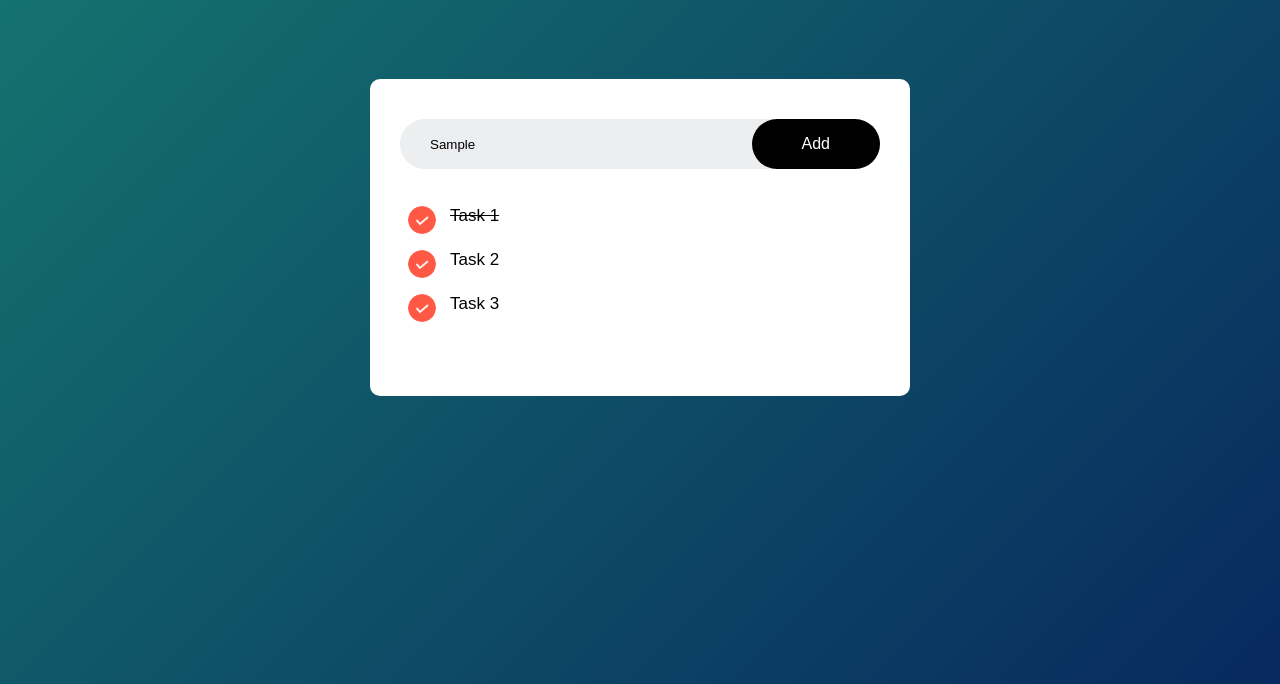
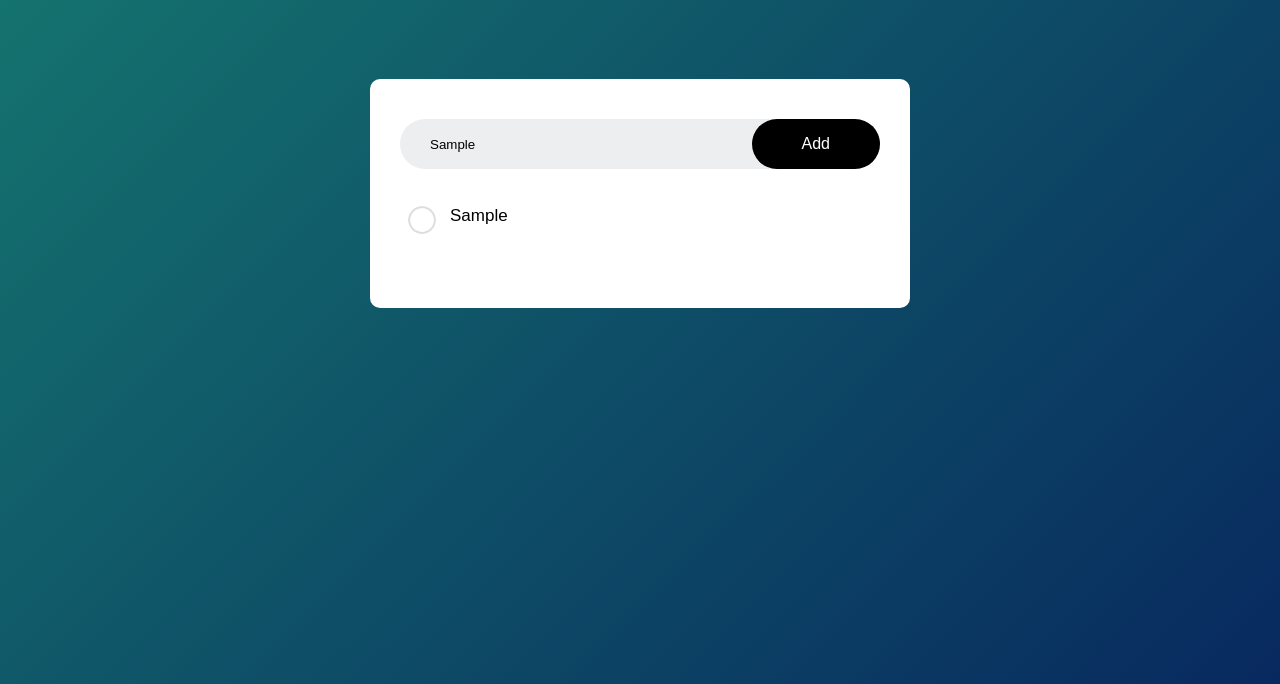
Before and after one commit to cescodev11/todolist-javascript, a plain HTML site: page index.html in a window 1280 px wide. Both pictures are taken after typing "Sample" into the empty fields and a click on the button "Add". Shown: the part 116-800 px from the top of the page. Drawn offline with Linux system fonts and the light colour scheme.

Commit message:
addTask-function

```diff
--- a/index.html
+++ b/index.html
@@ -15,15 +15,15 @@
       <div class="todo-app">
         <div class="row">
           <input type="text" id="input-box" placeholder="Add your text" />
-          <button>Add</button>
+          <button onclick="addTask()">Add</button>
         </div>
         <ul id="list-container">
-            <li class="checked">Task 1</li>
+          <!-- <li class="checked">Task 1</li>
             <li>Task 2</li>
-            <li>Task 3</li>
-
+            <li>Task 3</li> -->
         </ul>
       </div>
     </div>
+    <script src="script.js"></script>
   </body>
 </html>
--- /dev/null
+++ b/script.js
@@ -0,0 +1,12 @@
+const inputBox = document.getElementById("input-box");
+const listContainer = document.getElementById("list-container");
+
+function addTask() {
+  if (inputBox.value === "") {
+    alert("You must right something!");
+  } else {
+    let li = document.createElement("li");
+    li.innerHTML = inputBox.value;
+    listContainer.appendChild(li);
+  }
+}
--- a/style.css
+++ b/style.css
@@ -80,7 +80,7 @@ ul li::before {
     height: 28px;
     width: 28px;
     border-radius:50%;
-    background-image:url(images/checked.png);
+    background-image:url(images/unchecked.png);
     background-size: cover;
     background-position: center;
     top:12px;
@@ -92,3 +92,7 @@ ul li.checked{
     color:555;
     text-decoration: line-through;
 }
+
+ul li.checked::before {
+    background-image: url(images/checked.png);
+}
```
